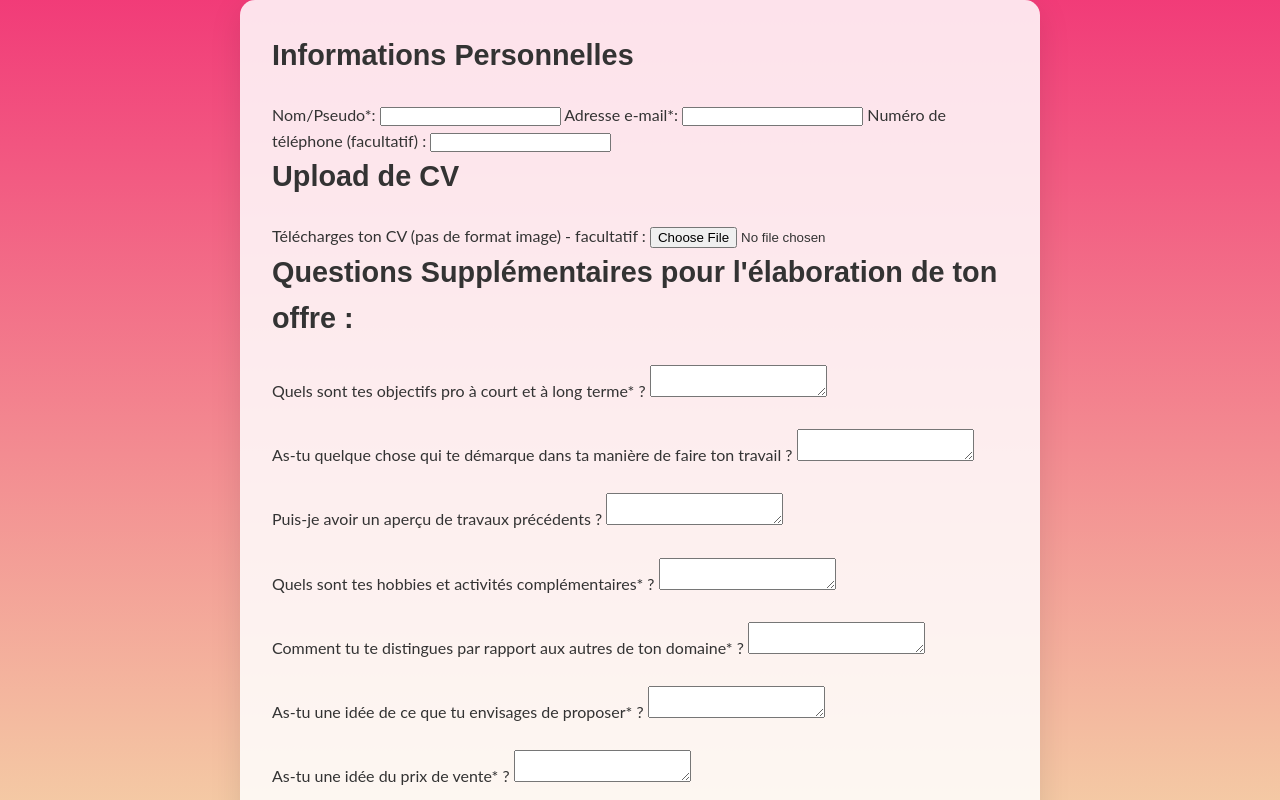
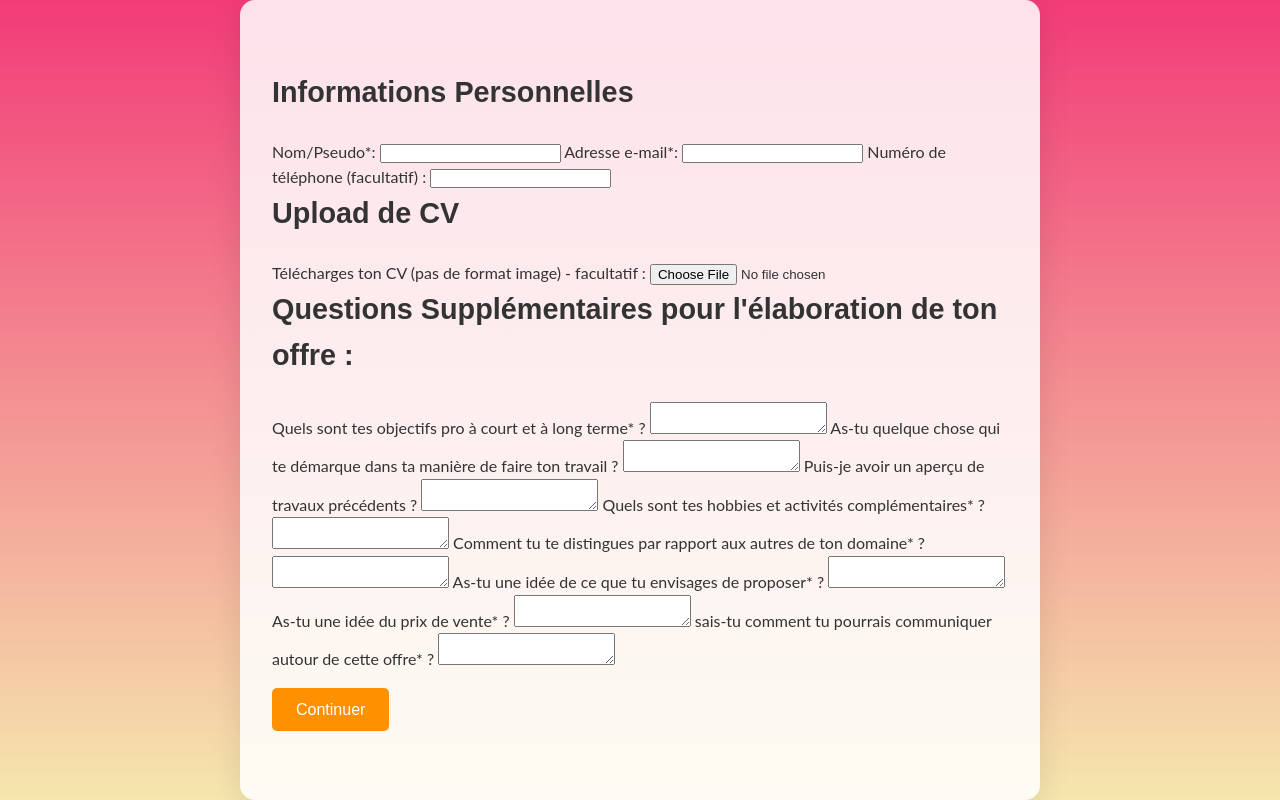
Before and after one commit to Rikkusa/offgen, a plain HTML site: page index.html in a window 1280 px wide. Both pictures are taken after a click on the button "Commencer". Shown: the top 800 px of the page. Drawn offline with Linux system fonts and the light colour scheme.

Commit message:
Update2 index.html

```diff
--- a/index.html
+++ b/index.html
@@ -33,21 +33,21 @@
             <div class="section">
                 <h2>Questions Supplémentaires pour l'élaboration de ton offre : </h2>
                 <label for="objectifs">Quels sont tes objectifs pro à court et à long terme* ?</label>
-                <textarea id="objectifs" name="objectifs" required></textarea><br></br>
+                <textarea id="objectifs" name="objectifs" required></textarea>
                 <label for="methodologie">As-tu quelque chose qui te démarque dans ta manière de faire ton travail ?</label>
-                <textarea id="methodologie" name="methodologie" ></textarea><br><br>
+                <textarea id="methodologie" name="methodologie" ></textarea>
                 <label for="exemples-travail">Puis-je avoir un aperçu de travaux précédents ?</label>
-                <textarea id="exemples-travail" name="exemples-travail"></textarea><br><br>
+                <textarea id="exemples-travail" name="exemples-travail"></textarea>
                 <label for="hobbies">Quels sont tes hobbies et activités complémentaires* ?</label>
-                <textarea id="hobbies" name="hobbies"></textarea><br><br>
+                <textarea id="hobbies" name="hobbies"></textarea>
                 <label for="valeur-unique">Comment tu te distingues par rapport aux autres de ton domaine* ?</label>
-                <textarea id="valeur-unique" name="valeur-unique" required></textarea><br><br>
+                <textarea id="valeur-unique" name="valeur-unique" required></textarea>
                 <label for="propositions">As-tu une idée de ce que tu envisages de proposer* ?</label>
-                <textarea id="propositions" name="propositions" required></textarea><br><br>
+                <textarea id="propositions" name="propositions" required></textarea>
                 <label for="tarification">As-tu une idée du prix de vente* ?</label>
-                <textarea id="tarification" name="tarification" required></textarea><br><br>
+                <textarea id="tarification" name="tarification" required></textarea>
                 <label for="marketing">sais-tu comment tu pourrais communiquer autour de cette offre* ?</label>
-                <textarea id="marketing" name="marketing" required></textarea><br><br>
+                <textarea id="marketing" name="marketing" required></textarea>
             </div>
             <button id="continue-btn" class="btn primary-btn">Continuer</button>
         </div>
```
